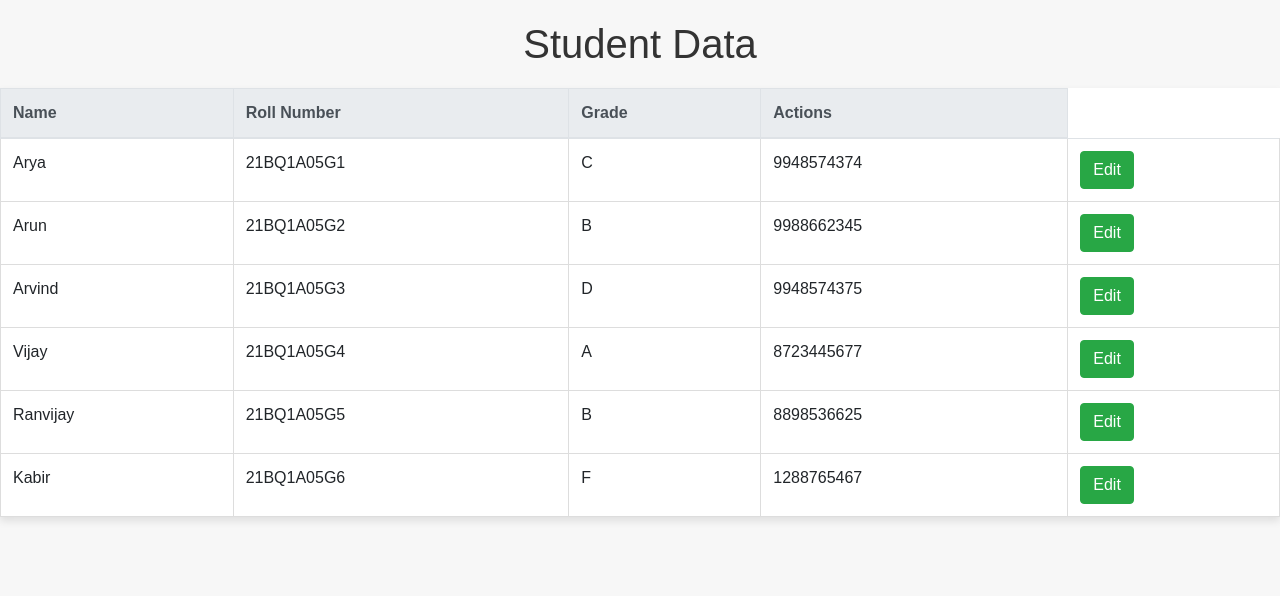
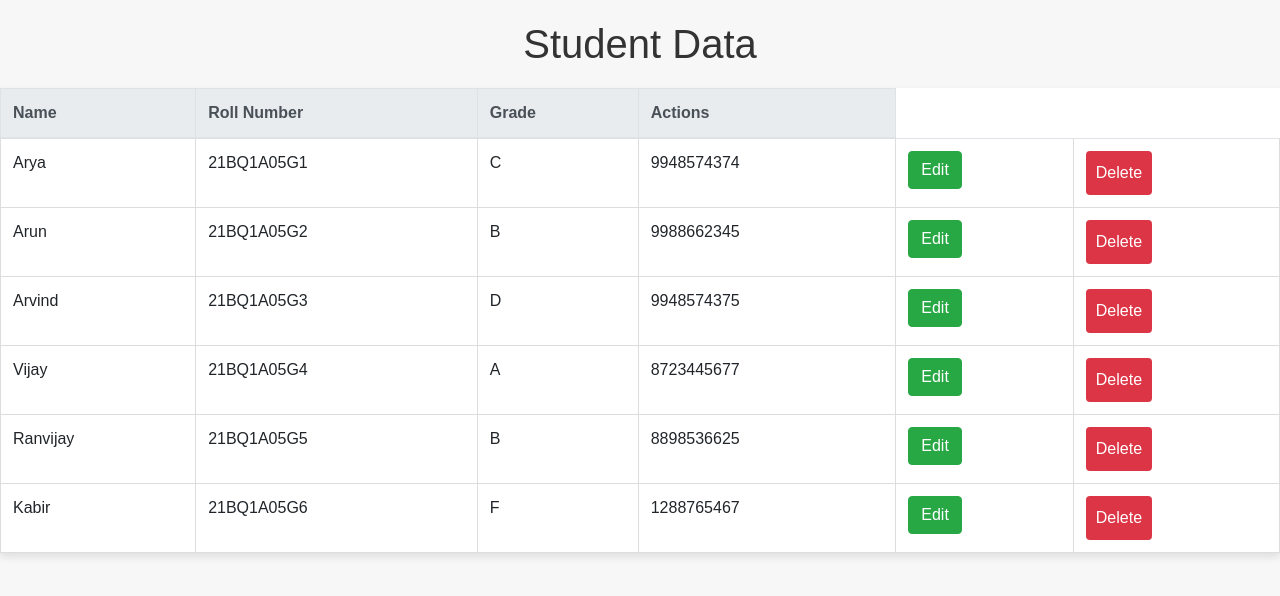
Before and after one commit to EduStackProject/Edustack, a Django app: page /view_student_data/ in a window 1280 px wide. Shown: the top 596 px of the page. Run offline with Django 5.2, Linux system fonts and the light colour scheme; data comes from the database, SQL or seed files in the repository; some libraries are stand-ins or nearby versions.

Commit message:
Update view_student_data.html

```diff
--- a/myproject/myapp/templates/myapp/view_student_data.html
+++ b/myproject/myapp/templates/myapp/view_student_data.html
@@ -75,8 +75,21 @@
         }
 
         button:hover {
-            background-color: #218838; /* Darker Green Hover Background */
+            background-color: #218838; /* Darker Green Hobtn btn-success delete-btnver Background */
         }
+        .delete-btn {
+    background-color: #dc3545; /* Red Background */
+    color: #fff;
+    padding: 10px;
+    border: none;
+    border-radius: 4px;
+    cursor: pointer;
+}
+
+.delete-btn:hover {
+    background-color: #c82333; /* Darker Red Hover Background */
+}
+
     </style>
 
     <!-- Include jQuery (required for Bootstrap JavaScript) -->
@@ -107,6 +120,9 @@
                     <td>{{student.phno}}</td>
                     <td>
                         <button class="btn btn-success edit-btn" data-id="{{ student.id }}">Edit</button>
+                    </td>
+                    <td>
+                        <button class="btn btn-success delete-btn" data-id="{{student.id}}">Delete</button>
                     </td>
                 </tr>
                 <!-- Add a hidden form for each student -->
@@ -164,7 +180,33 @@
                 }
             });
         });
-
+           // Delete button click event
+           var deleteButtons = document.querySelectorAll('.delete-btn');
+        deleteButtons.forEach(function (button) {
+            button.addEventListener('click', function () {
+                var studentId = button.getAttribute('data-id');
+                if (confirm("Are you sure you want to delete this student?")) {
+                    // Send AJAX request to delete student
+                    fetch('/delete_student/' + studentId + '/', {
+                        method: 'POST',
+                        headers: {
+                            'X-CSRFToken': document.querySelector('input[name="csrfmiddlewaretoken"]').value
+                        }
+                    })
+                    .then(response => response.json())
+                    .then(data => {
+                        if (data.success) {
+                            window.location.reload();
+                        } else {
+                            console.error('Delete request failed:', data);
+                        }
+                    })
+                    .catch(error => {
+                        console.error('Delete request error:', error);
+                    });
+                }
+            });
+        });
         // Form submission event
         var editForms = document.querySelectorAll('.edit-form-inner');
         editForms.forEach(function (form) {
```
